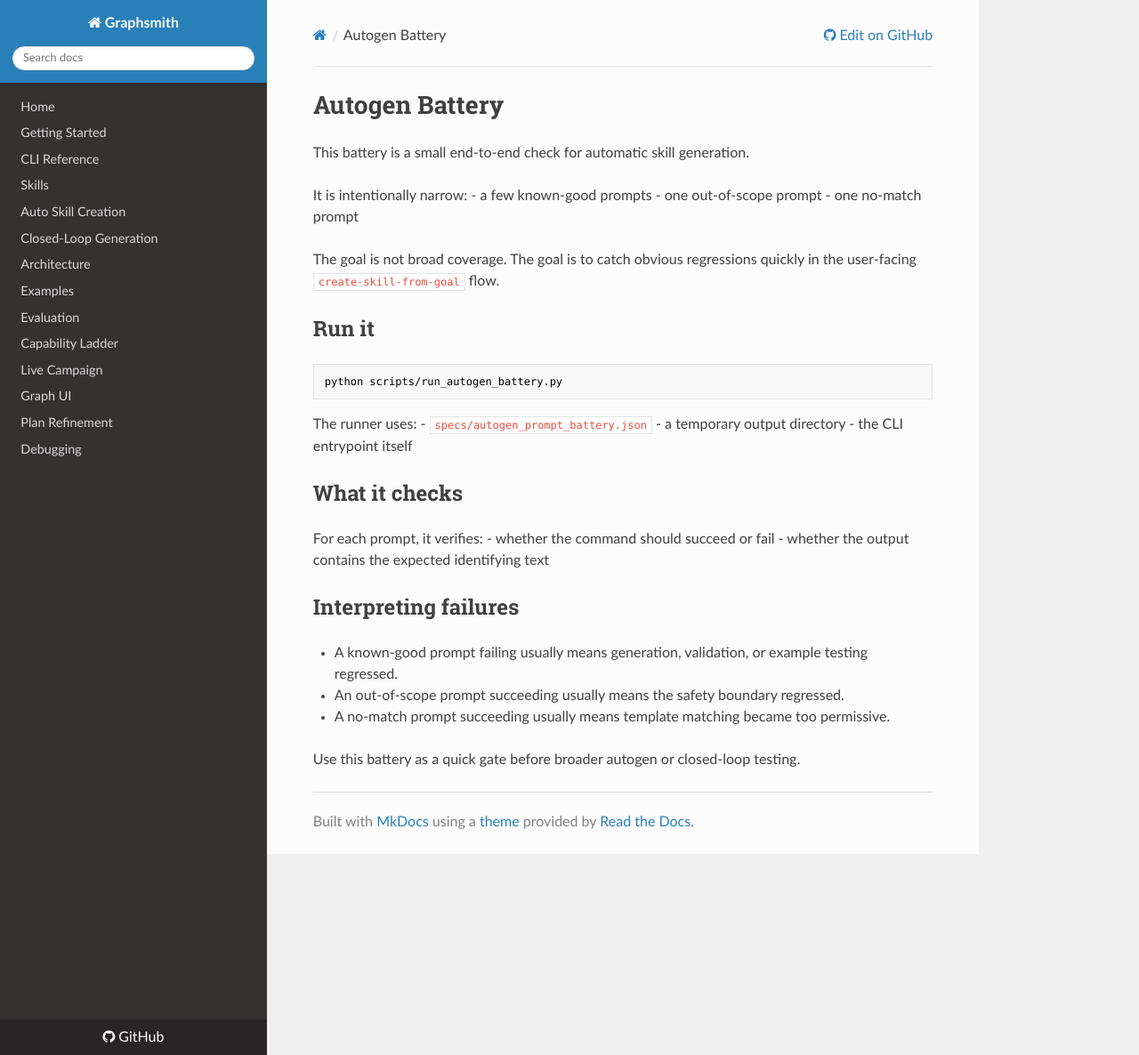
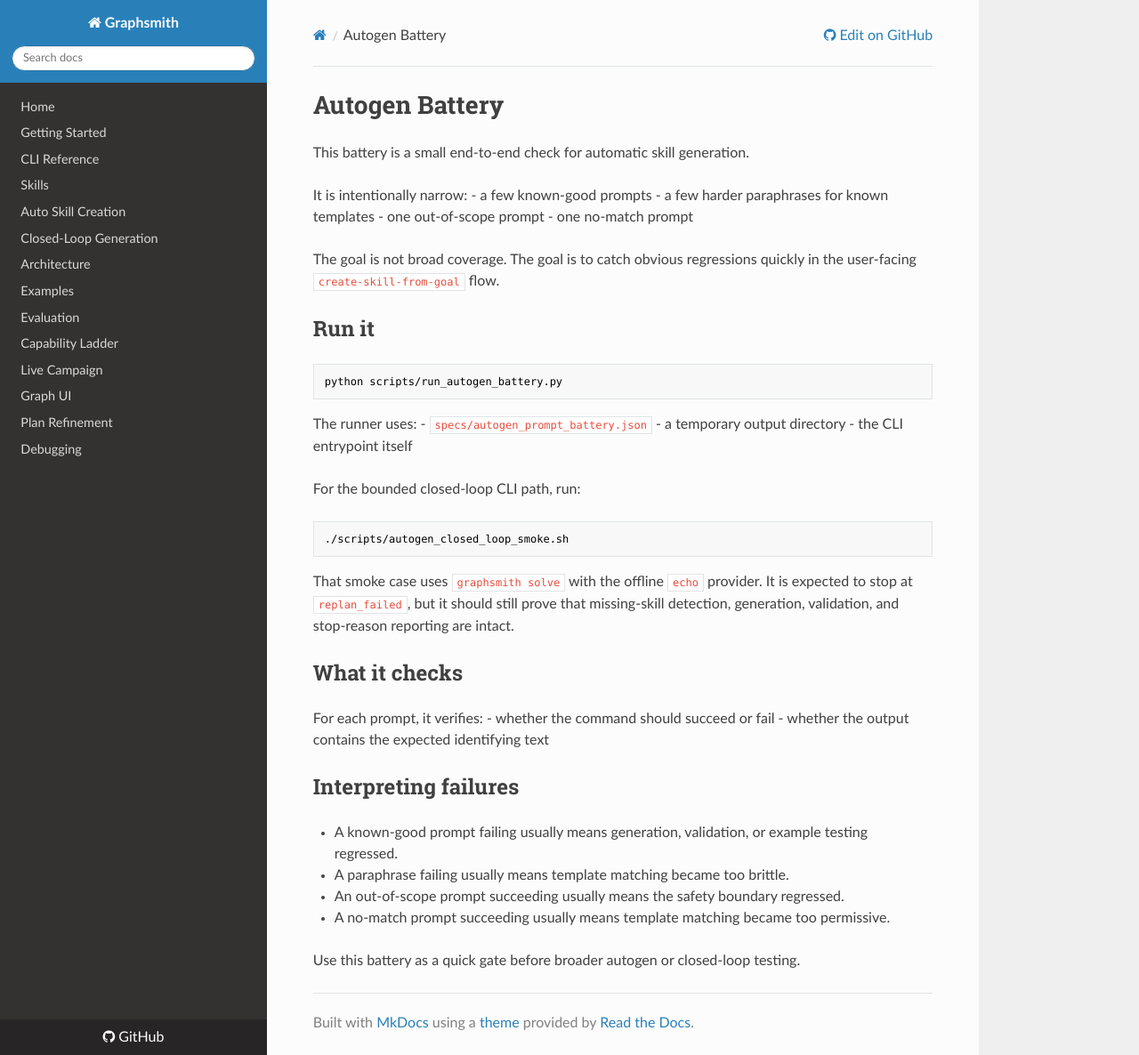
Before and after one commit to jonaselgammal/Graphsmith, an MkDocs documentation site: the page built from docs/AUTOGEN_BATTERY.md, in a window 1280 px wide and 1186 px high. Shown: the whole window at 89% size. Built offline with MkDocs 1.6.1, drawn with Linux system fonts in a browser that asks for light colours; nearby versions of some CDN libraries.

Commit message:
Expand autogen battery and add closed-loop smoke

````diff
--- a/docs/AUTOGEN_BATTERY.md
+++ b/docs/AUTOGEN_BATTERY.md
@@ -4,6 +4,7 @@
 
 It is intentionally narrow:
 - a few known-good prompts
+- a few harder paraphrases for known templates
 - one out-of-scope prompt
 - one no-match prompt
 
@@ -21,6 +22,17 @@
 - a temporary output directory
 - the CLI entrypoint itself
 
+For the bounded closed-loop CLI path, run:
+
+```bash
+./scripts/autogen_closed_loop_smoke.sh
+```
+
+That smoke case uses `graphsmith solve` with the offline `echo` provider.
+It is expected to stop at `replan_failed`, but it should still prove that
+missing-skill detection, generation, validation, and stop-reason reporting
+are intact.
+
 ## What it checks
 
 For each prompt, it verifies:
@@ -31,6 +43,7 @@
 
 - A known-good prompt failing usually means generation, validation, or
   example testing regressed.
+- A paraphrase failing usually means template matching became too brittle.
 - An out-of-scope prompt succeeding usually means the safety boundary
   regressed.
 - A no-match prompt succeeding usually means template matching became
````
Also changed, not shown: docs/AUTO_SKILL_CREATION.md (+7 -1 lines), docs/CLOSED_LOOP_SKILL_GENERATION.md (+10 -0 lines), 6 other files.
